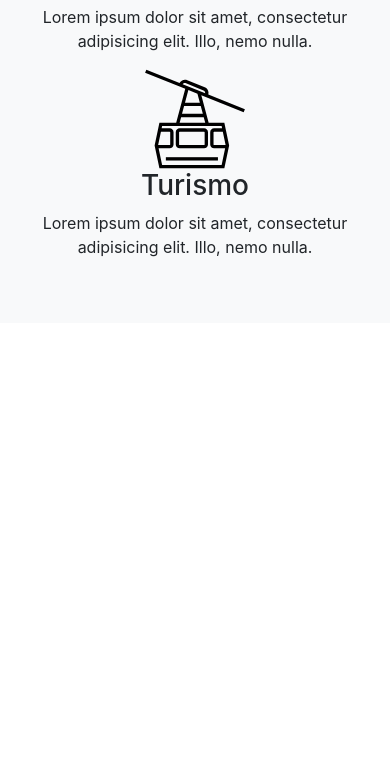
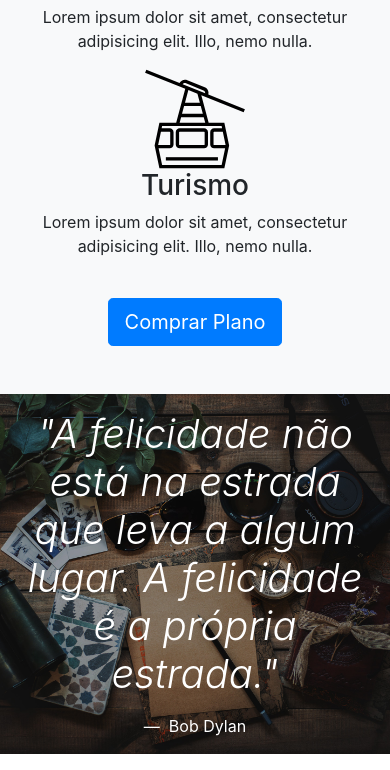
Before and after one commit to yuri-italo/caravan, a plain HTML site: page index.html in a window 390 px wide. Shown: the part 2011-2781 px from the top of the page. Before the commit the page ends 2334 px from the top, so only its background shows below. Drawn offline with Linux system fonts and the light colour scheme.

Commit message:
caravan - blockquote

```diff
--- a/css/style.css
+++ b/css/style.css
@@ -5,3 +5,22 @@ body {
 .box-shadow {
   box-shadow: 0 2px 4px 0 rgba(0, 0, 0, 0.05), 0 4px 8px 0 rgba(0, 0, 0, 0.05);
 }
+
+#home-quote {
+  background: url(../img/bg-quote.jpg) center center;
+  background-size: cover;
+}
+
+@media (max-width: 767px) {
+  #home-quote .display-4 {
+    font-size: 2.5rem;
+  }
+
+  body {
+   padding-top: 0px;
+  }
+
+  .fixed-top {
+    position: relative;
+  }
+}
--- a/index.html
+++ b/index.html
@@ -164,7 +164,20 @@
           </p>
         </div>
       </div>
+      <a class="btn btn-lg btn-primary mt-4" href="./planos.html">Comprar Plano</a>
     </div>
+  </section>
+  <section id="home-quote" class="p-md-5">
+    <blockquote class="blockquote text-center text-white p-md-5 p-3">
+      <p class="display-4">
+        <em>
+          "A felicidade não está na estrada que leva a algum lugar. A felicidade é a própria estrada."
+        </em>
+      </p>
+      <footer class="blockquote-footer text-white">
+        Bob Dylan
+      </footer>
+    </blockquote>
   </section>
   <script type="text/javascript" src="js/jquery-3.2.1.slim.min.js"></script>
   <script type="text/javascript" src="js/popper.min.js"></script>
```
